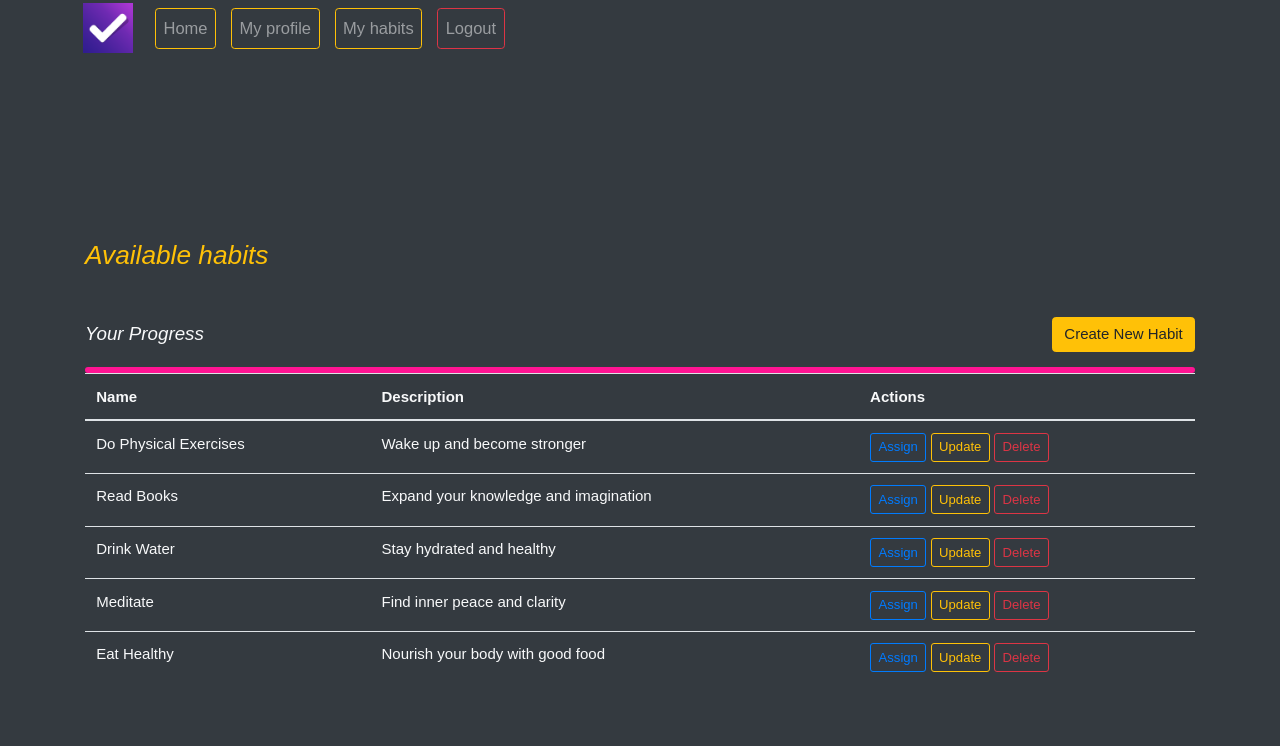
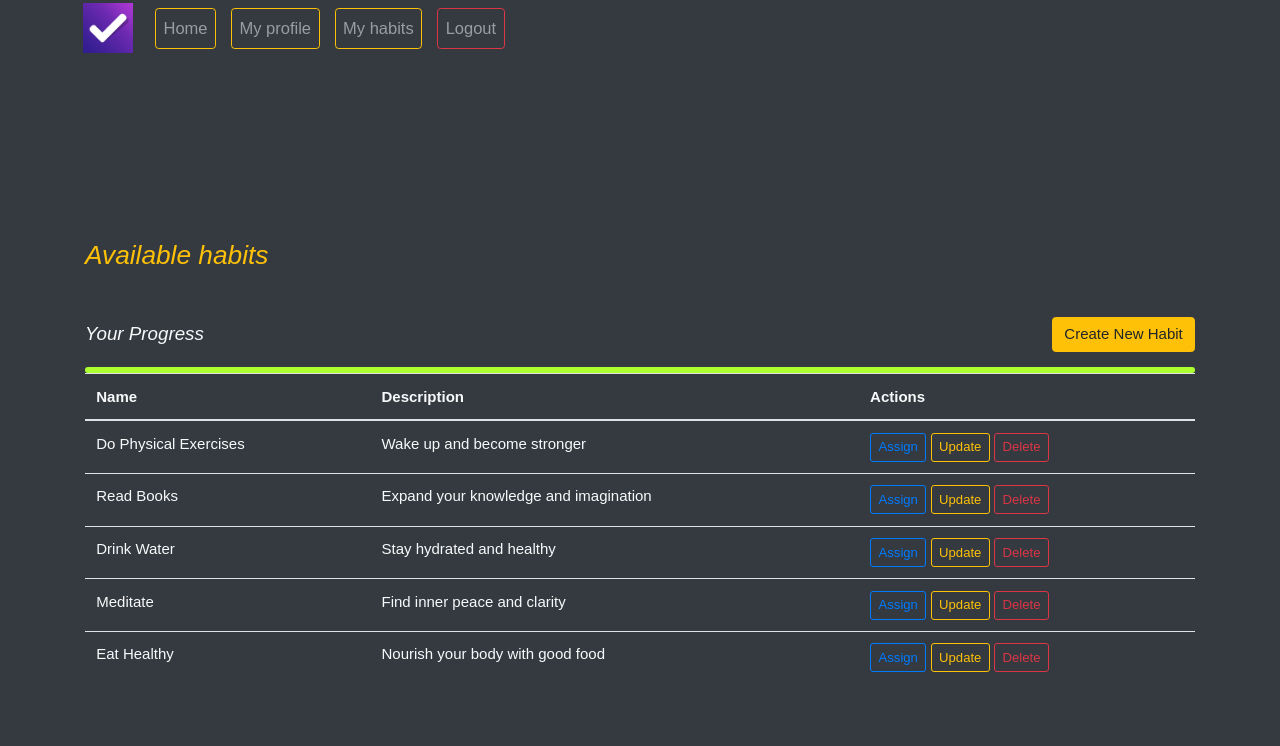
Before and after one commit to Unlie9/habit-tracker, a Django app: page /all_habits/ in a window 1280 px wide. Shown: the top 746 px of the page. Run offline with Django 5.2, Linux system fonts and the light colour scheme; a user stored in the database is signed in; data comes from the database, SQL or seed files in the repository.

Commit message:
updated all habits

```diff
--- a/templates/habit_tracker/all_habits.html
+++ b/templates/habit_tracker/all_habits.html
@@ -8,7 +8,7 @@
 			<em class="text-light m-0 h5">Your Progress</em>
 			<a href="#" class="btn btn-warning float-right">Create New Habit</a>
 		</div>
-		<div class="progress" style="height: .4rem; background-color: deeppink;"></div>
+		<div class="progress" style="height: .4rem; background-color: greenyellow;"></div>
 			<table class="table text-light my-r mb-4" style="margin-bottom: 40px;">
 				<thead>
 					<tr>
```
